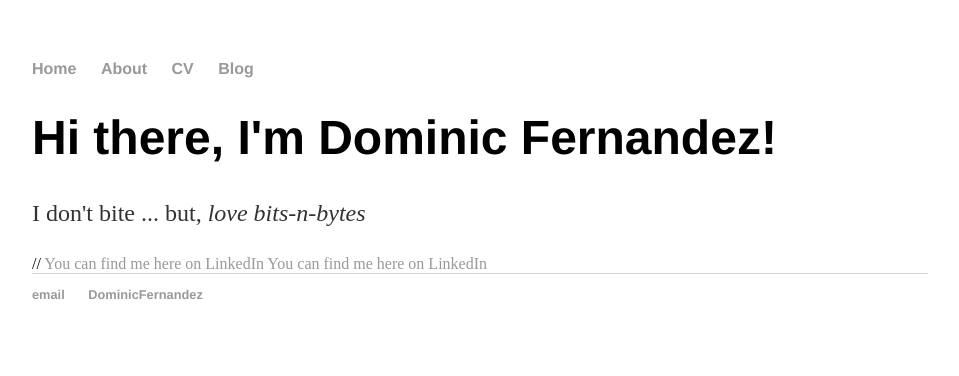
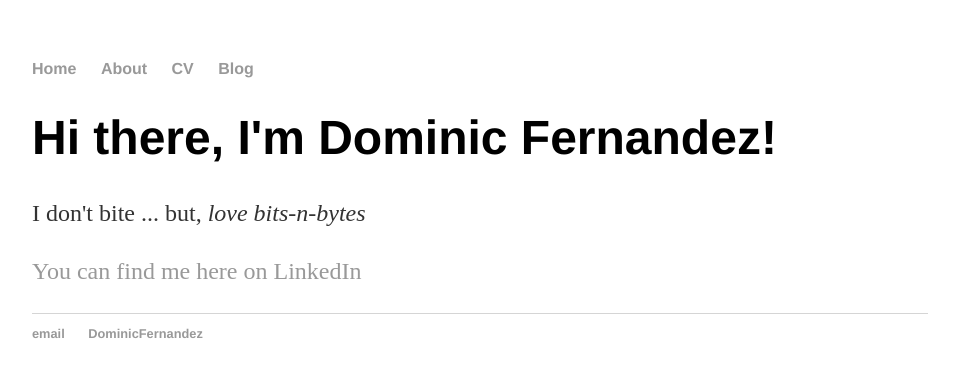
Before and after one commit to domfernandez/domfernandez.github.io, a plain HTML site: page index.html in a window 1280 px wide. Shown: the whole page, without its empty margins (160-1119 px from the left). Drawn offline with Linux system fonts and the light colour scheme.

Commit message:
Update index.html

```diff
--- a/index.html
+++ b/index.html
@@ -18,9 +18,8 @@
     		<div class="blurb">
         		<h1>Hi there, I'm Dominic Fernandez!</h1>
 			<p>I don't bite ... but, <em>love bits-n-bytes</em></p>
-			<p></p>
-//			<a href="/about">You can find me here on LinkedIn</a>
-			<a href="https://www.linkedin.com/in/domfernandez1/">You can find me here on LinkedIn</a>
+			<p><a href="https://www.linkedin.com/in/domfernandez1/">You can find me here on LinkedIn</a></p>
+			<!-- <a href="/about">You can find me here on LinkedIn</a> -->
 		</div><!-- /.blurb -->
 		</div><!-- /.container -->
 		<footer>
```
